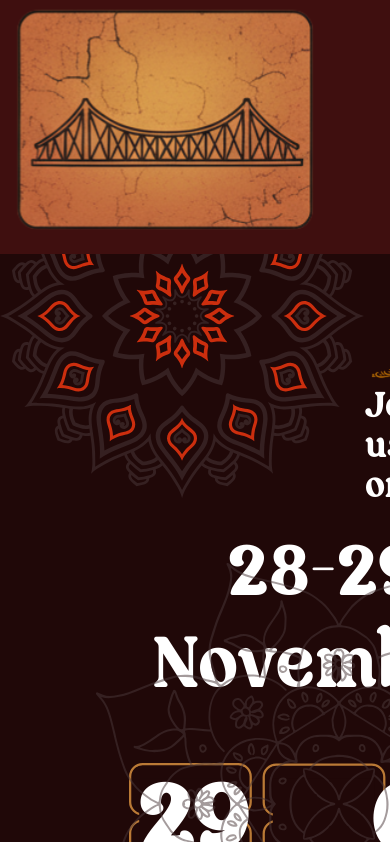
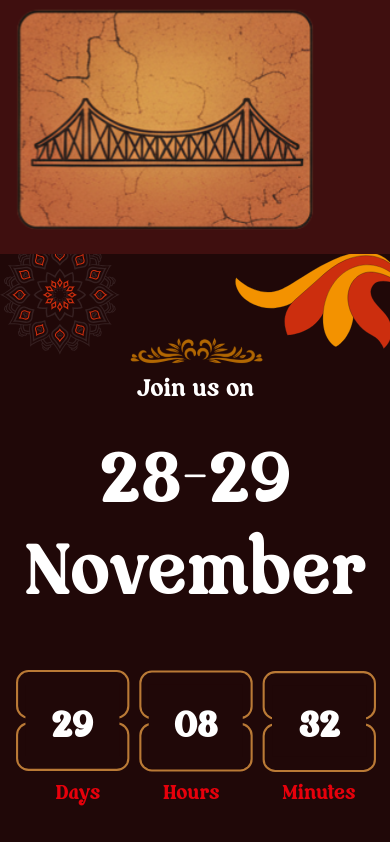
Before and after one commit to Damru-Fest/Damru2025, a Next.js app: page / in a window 390 px wide. Shown: the part 2282-3124 px from the top of the page. Built offline with nearby package versions, Linux system fonts and the light colour scheme; no server answers.

Commit message:
Some parts Responsive

```diff
--- a/app/Competitions/page.tsx
+++ b/app/Competitions/page.tsx
@@ -7,8 +7,8 @@ export default function Competitions() {
             </button>
 
             {/* card */}
-            <div className="flex flex-col h-screen w-screen content-center items-center justify-around">
-                 <h1 className="text-9xl text-amber-300">Coming Soon</h1>
+            <div className="flex flex-col content-center items-center justify-around" style={{height:'80vh'}}>
+                 <h1 className="md:text-9xl text-8xl text-amber-300 text-center">Coming Soon</h1>
 
 
             </div>
--- a/app/Events/page.tsx
+++ b/app/Events/page.tsx
@@ -7,8 +7,8 @@ export default function Events() {
             </button>
 
             {/* card */}
-            <div className="flex flex-col h-screen w-screen content-center items-center justify-center">
-                <h1 className="text-9xl text-amber-300">Coming Soon</h1>
+            <div className="flex flex-col content-center items-center justify-center" style={{height:'80vh'}}>
+                <h1 className="md:text-9xl text-8xl text-center text-amber-300">Coming Soon</h1>
 
 
             </div>
--- a/app/landing/annoucement.tsx
+++ b/app/landing/annoucement.tsx
@@ -48,64 +48,65 @@ export default function Announcement(){
         <>
         <div className="bg-[#200808] w-screen overflow-hidden" style={{height:'90vh'}}>
             <div className="flex flex-row justify-between">
-                <img src="./assets/flowerImage.svg" className="relative -top-30" alt="flower" />
-                <div className="flex flex-col  items-center justify-center">
-                    <img src="/assets/Mask.svg"  className="w-40 mb-2" alt="" />
-                    <h1 className="text-4xl text-white">Join us on</h1>
-                </div>
-                <img src="./assets/RightFlower.svg" className="relative -top-30" alt="right flower" />
+                <img src="./assets/flowerImage.svg" className="relative sm:-top-30 -top-15 lg:w-auto sm:w-60 w-30" alt="flower" />
+
+                <img src="./assets/RightFlower.svg" className="relative sm:-top-30 -top-15 sm:w-auto w-40" alt="right flower" />
 
             </div>
-            <div className="ml-37 flex flex-col content-center relative -top-20 justify-center items-center gap-5" style={{width:'90vw'}}>
+            <div className="sm:ml-15 ml-5 lg:ml-30  flex flex-col content-center relative sm:-top-60 -top-30 justify-center items-center gap-5" style={{width:'90vw'}}>
+                    <div className="flex flex-col mb-5 items-center justify-center">
+                        <img src="/assets/Mask.svg"  className="w-40 mb-2" alt="" />
+                        <h1 className="sm:text-4xl text-2xl text-white">Join us on</h1>
+                    </div>
                 <h1 className="text-7xl  text-center text-white">28-29</h1>
                 <h1 className="text-7xl  text-center text-white">November</h1>
 
                 {/* Timer display matching the design */}
                 <div className="mt-10 w-screen justify-center relative flex flex-row">
+
                     <div className="flex flex-col justify-center content-center items-center">
-                        <img src="/assets/Timer.svg" className="w-full mx-auto" alt="Timer" />
-                        <div className="mx-auto w-150 absolute inset-0 flex items-center justify-center mb-6 gap-30 pointer-events-none">
+                        <img src="/assets/Timer.svg" className="sm:w-100 w-90 lg:w-full mx-auto" alt="Timer" />
+                        <div className="mx-auto w-90 sm:w-150 absolute inset-0  flex items-center justify-center mb-6 sm:gap-24 gap-20 lg:gap-30 pointer-events-none">
 
-                                 <TimerBox value={timeLeft.days}  pop={pops.days}  />
+                                 <TimerBox value={timeLeft.days}    />
 
 
-                                 <TimerBox value={timeLeft.hours}  pop={pops.hours}  />
+                                 <TimerBox value={timeLeft.hours}   />
 
 
 
-                            <TimerBox value={timeLeft.minutes}  pop={pops.minutes} />
+                            <TimerBox value={timeLeft.minutes}  />
                         </div>
-                        <div className="w-full mx-auto flex flex-row justify-around text-red-600 text-2xl mt-2">
+                        <div className="sm:w-10/12 w-10/12 ml-5 flex flex-row justify-between content-center items-center  text-red-600 text-xl  sm:text-2xl mt-2">
                             <h1>Days</h1>
                             <h1>Hours</h1>
                             <h1>Minutes</h1>
                         </div>
                     </div>
-                    <img src="./assets/RightfullFlower.svg" className="absolute right-15 -top-50" alt="" />
+                    <img src="./assets/RightfullFlower.svg" className="absolute lg:right-5 right-5 -top-50 lg:w-100 w-0 sm:w-60" alt="" />
 
                 </div>
 
 
             </div>
-            <img src="./assets/LeftFlower.svg" className="relative -top-30" alt="right flower" />
+            <img src="./assets/LeftFlower.svg" className="relative lg:-top-60 sm:-top-40 -bottom-7 sm:w-auto w-40" alt="right flower" />
 
 
         </div>
 
         <style>{`
             .number { transition: transform 220ms cubic-bezier(.2,.8,.2,1); }
-            .pop { animation: pop 320ms ease; }
             @keyframes pop { 0%{ transform: scale(1); } 40%{ transform: scale(1.12); } 100%{ transform: scale(1); } }
         `}</style>
         </>
     )
 }
 
-function TimerBox({value, pop}:{value:number, pop:boolean}){
+function TimerBox({value}:{value:number}){
     // pad numbers
     const str = value < 10 ? String(value).padStart(2,'0') : String(value);
     return (
-        <div className={`number text-8xl text-white font-bold ${pop ? 'pop' : ''}`}>
+        <div className={`number text-4xl lg:text-8xl text-white font-bold`}>
             {str}
         </div>
     )
```
